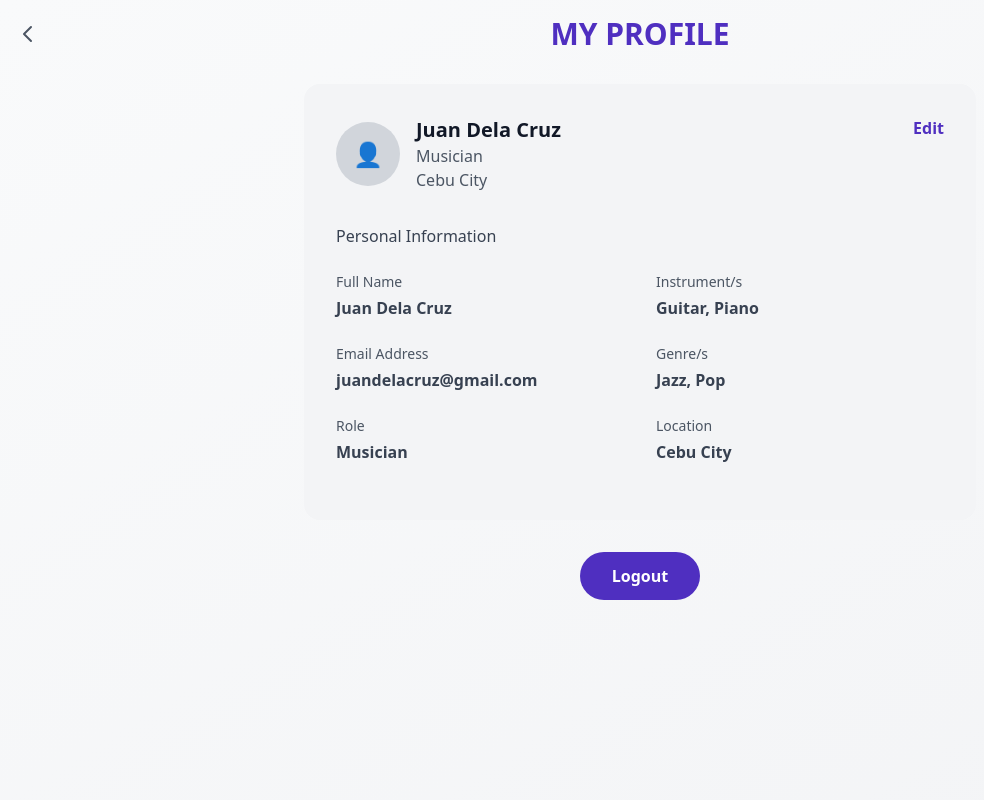
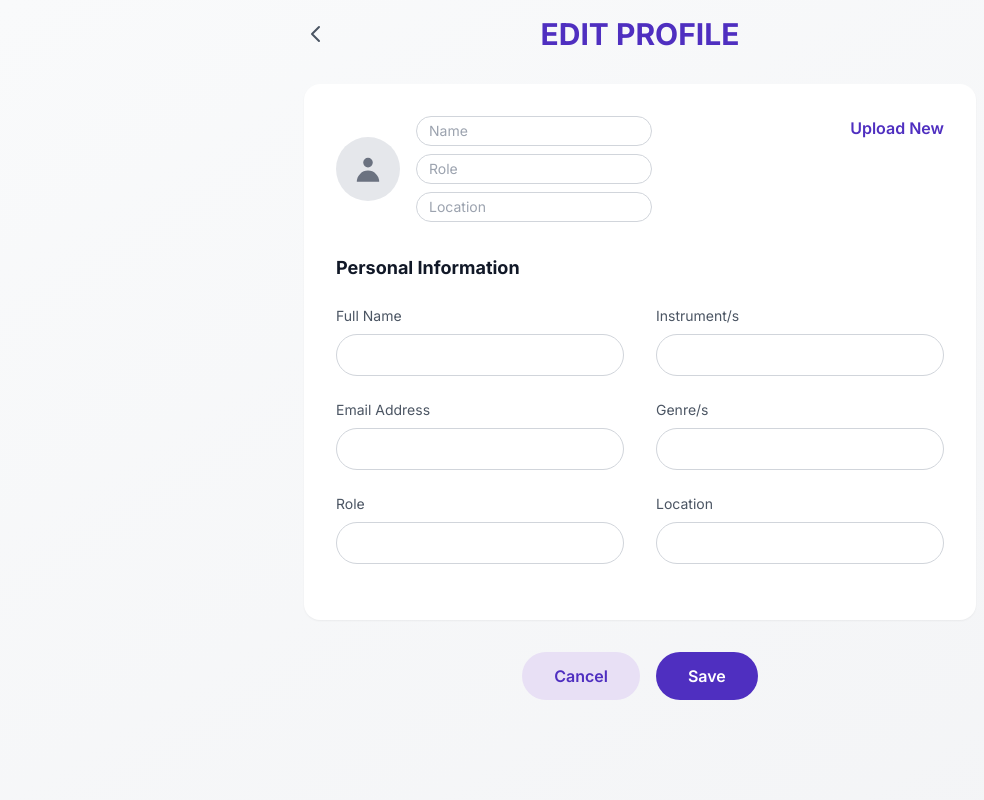
Before and after one commit to zydric/CSIT327-G1-Group1-Harmonix, a Django app: page /accounts/edit_profile/ in a window 1280 px wide. Shown: the whole page, without its empty margins (0-984 px from the left). Run offline with Django 5.2, Linux system fonts and the light colour scheme; some libraries are stand-ins or nearby versions.

Commit message:
feat(accounts): divide code into edit profile and profile

```diff
--- a/accounts/static/accounts/js/musician_profile.js
+++ b/accounts/static/accounts/js/musician_profile.js
@@ -1,3 +1,4 @@
+//TO DISABLE
 const profileData = {
   name: "Juan Dela Cruz",
   role: "Musician",
@@ -20,6 +21,7 @@ function cancelEdit() {
 
 function loadEditForm() {
   document.getElementById("editFullName").value = profileData.name
+
   document.getElementById("editEmail").value = profileData.email
   document.getElementById("editRole").value = profileData.role
   document.getElementById("editInstruments").value = profileData.instruments
--- /dev/null
+++ b/accounts/templates/accounts/edit_musician_profile.html
@@ -0,0 +1,116 @@
+{% load static %}
+<!DOCTYPE html>
+<html lang="en">
+<head>
+    <meta charset="UTF-8">
+    <meta name="viewport" content="width=device-width, initial-scale=1.0">
+    <title>Edit Profile</title>
+    <script src="https://cdn.tailwindcss.com"></script>
+    <style>
+        :root {
+            --primary-color: #4F2FC0;
+            --light-bg: #E8E0F5;
+        }
+        body {
+            font-family: 'Inter', sans-serif;
+        }
+    </style>
+    <link rel="preconnect" href="https://fonts.googleapis.com">
+    <link rel="preconnect" href="https://fonts.gstatic.com" crossorigin>
+    <link href="https://fonts.googleapis.com/css2?family=Inter:wght@400;500;600;700&display=swap" rel="stylesheet">
+</head>
+<body class="bg-gradient-to-br from-gray-50 to-gray-100 min-h-screen p-4">
+    <div id="app" class="max-w-2xl mx-auto">
+
+        <!-- The viewMode div has been completely removed from this file -->
+
+        <!-- Edit Mode - Now always visible -->
+        <div id="editMode">
+
+            <div class="mb-8 flex items-center relative">
+                <button onclick="window.history.back()" class="text-gray-600 hover:text-gray-900 transition absolute left-0 top-1/2 -translate-y-1/2">
+                    <svg class="w-6 h-6" fill="none" stroke="currentColor" viewBox="0 0 24 24">
+                        <path stroke-linecap="round" stroke-linejoin="round" stroke-width="2" d="M15 19l-7-7 7-7"></path>
+                    </svg>
+                </button>
+                <h1 class="text-3xl font-bold text-center mx-auto" style="color: var(--primary-color);">EDIT PROFILE</h1>
+            </div>
+
+
+            <div class="bg-white rounded-2xl shadow-sm p-8 mb-8">
+
+                <div class="flex items-start justify-between mb-8">
+                    <div class="flex items-center gap-4">
+                        <div class="w-16 h-16 bg-gray-200 rounded-full flex items-center justify-center relative group">
+                            <span class="text-gray-500 text-2xl">
+                                <svg xmlns="http://www.w3.org/2000/svg" class="w-8 h-8" viewBox="0 0 20 20" fill="currentColor">
+                                  <path fill-rule="evenodd" d="M10 9a3 3 0 100-6 3 3 0 000 6zm-7 9a7 7 0 1114 0H3z" clip-rule="evenodd" />
+                                </svg>
+                            </span>
+                            <button class="absolute inset-0 bg-black bg-opacity-0 group-hover:bg-opacity-40 rounded-full flex items-center justify-center transition opacity-0 group-hover:opacity-100 cursor-pointer">
+                                <svg class="w-5 h-5 text-white" fill="none" stroke="currentColor" viewBox="0 0 24 24">
+                                    <path stroke-linecap="round" stroke-linejoin="round" stroke-width="2" d="M4 16v1a3 3 0 003 3h10a3 3 0 003-3v-1m-4-4l-4 4m0 0l-4-4m4 4V4"></path>
+                                </svg>
+                            </button>
+                        </div>
+                        <div class="flex flex-col gap-2">
+                            <input type="text" id="editNameHeader" placeholder="Name" class="px-3 py-1 border border-gray-300 rounded-full text-sm focus:outline-none focus:ring-2" style="--tw-ring-color: var(--primary-color);">
+                            <input type="text" id="editRoleHeader" placeholder="Role" class="px-3 py-1 border border-gray-300 rounded-full text-sm focus:outline-none focus:ring-2" style="--tw-ring-color: var(--primary-color);">
+                            <input type="text" id="editLocationHeader" placeholder="Location" class="px-3 py-1 border border-gray-300 rounded-full text-sm focus:outline-none focus:ring-2" style="--tw-ring-color: var(--primary-color);">
+                        </div>
+                    </div>
+                    <button class="font-semibold transition hover:opacity-80" style="color: var(--primary-color);">Upload New</button>
+                </div>
+
+
+                <div class="mb-6">
+                    <h3 class="text-lg font-bold text-gray-900 mb-6">Personal Information</h3>
+                    <div class="grid grid-cols-1 md:grid-cols-2 gap-8">
+
+                        <div class="space-y-6">
+                            <div>
+                                <label class="text-gray-600 text-sm mb-2 block">Full Name</label>
+                                <input type="text" id="editFullName" class="w-full px-4 py-2 border border-gray-300 rounded-full focus:outline-none focus:ring-2" style="--tw-ring-color: var(--primary-color);">
+                            </div>
+                            <div>
+                                <label class="text-gray-600 text-sm mb-2 block">Email Address</label>
+                                <input type="email" id="editEmail" class="w-full px-4 py-2 border border-gray-300 rounded-full focus:outline-none focus:ring-2" style="--tw-ring-color: var(--primary-color);">
+                            </div>
+                            <div>
+                                <label class="text-gray-600 text-sm mb-2 block">Role</label>
+                                <input type="text" id="editRole" class="w-full px-4 py-2 border border-gray-300 rounded-full focus:outline-none focus:ring-2" style="--tw-ring-color: var(--primary-color);">
+                            </div>
+                        </div>
+
+
+                        <div class="space-y-6">
+                            <div>
+                                <label class="text-gray-600 text-sm mb-2 block">Instrument/s</label>
+                                <input type="text" id="editInstruments" class="w-full px-4 py-2 border border-gray-300 rounded-full focus:outline-none focus:ring-2" style="--tw-ring-color: var(--primary-color);">
+                            </div>
+                            <div>
+                                <label class="text-gray-600 text-sm mb-2 block">Genre/s</label>
+                                <input type="text" id="editGenres" class="w-full px-4 py-2 border border-gray-300 rounded-full focus:outline-none focus:ring-2" style="--tw-ring-color: var(--primary-color);">
+                            </div>
+                            <div>
+                                <label class="text-gray-600 text-sm mb-2 block">Location</label>
+                                <input type="text" id="editLocation" class="w-full px-4 py-2 border border-gray-300 rounded-full focus:outline-none focus:ring-2" style="--tw-ring-color: var(--primary-color);">
+                            </div>
+                        </div>
+                    </div>
+                </div>
+            </div>
+
+
+            <div class="flex justify-center gap-4">
+                <!-- Simplified cancel button to just go back in history -->
+                <button onclick="window.history.back()" class="px-8 py-3 rounded-full font-semibold transition" style="background-color: var(--light-bg); color: var(--primary-color);">Cancel</button>
+                <button onclick="saveProfile()" class="px-8 py-3 rounded-full text-white font-semibold transition hover:opacity-90" style="background-color: var(--primary-color);">Save</button>
+            </div>
+        </div>
+    </div>
+
+    <!-- Keep the script tag here, as it's needed for saveProfile() -->
+    <script src="{% static 'accounts/js/musician_profile.js' %}"></script>
+</body>
+</html>
--- a/accounts/templates/accounts/musician_profile.html
+++ b/accounts/templates/accounts/musician_profile.html
@@ -11,13 +11,19 @@
             --primary-color: #4F2FC0;
             --light-bg: #E8E0F5;
         }
+        body {
+            font-family: 'Inter', sans-serif;
+        }
     </style>
+    <link rel="preconnect" href="https://fonts.googleapis.com">
+    <link rel="preconnect" href="https://fonts.gstatic.com" crossorigin>
+    <link href="https://fonts.googleapis.com/css2?family=Inter:wght@400;500;600;700&display=swap" rel="stylesheet">
 </head>
 <body class="bg-gradient-to-br from-gray-50 to-gray-100 min-h-screen p-4">
     <div id="app" class="max-w-2xl mx-auto">
-        <div id="viewMode" class="hidden">
-            <div class="mb-8 flex items-center">
-                <button onclick="window.history.back()" class="text-gray-600 hover:text-gray-900 transition absolute left-4">
+        <div id="viewMode">
+            <div class="mb-8 flex items-center relative">
+                <button onclick="window.history.back()" class="text-gray-600 hover:text-gray-900 transition absolute left-0 top-1/2 -translate-y-1/2">
                     <svg class="w-6 h-6" fill="none" stroke="currentColor" viewBox="0 0 24 24">
                         <path stroke-linecap="round" stroke-linejoin="round" stroke-width="2" d="M15 19l-7-7 7-7"></path>
                     </svg>
@@ -25,11 +31,15 @@
                 <h1 class="text-3xl font-bold text-center mx-auto" style="color: var(--primary-color);">MY PROFILE</h1>
             </div>
 
-            <div class="bg-gray-100 rounded-2xl p-8 mb-8">
+            <div class="bg-white rounded-2xl shadow-sm p-8 mb-8">
                 <div class="flex items-start justify-between mb-8">
                     <div class="flex items-center gap-4">
-                        <div class="w-16 h-16 bg-gray-300 rounded-full flex items-center justify-center">
-                            <span class="text-gray-500 text-2xl">👤</span>
+                        <div class="w-16 h-16 bg-gray-200 rounded-full flex items-center justify-center">
+                            <span class="text-gray-500 text-2xl">
+                                <svg xmlns="http://www.w3.org/2000/svg" class="w-8 h-8" viewBox="0 0 20 20" fill="currentColor">
+                                  <path fill-rule="evenodd" d="M10 9a3 3 0 100-6 3 3 0 000 6zm-7 9a7 7 0 1114 0H3z" clip-rule="evenodd" />
+                                </svg>
+                            </span>
                         </div>
                         <div>
                             <h2 class="text-xl font-bold text-gray-900" id="viewName">Juan Dela Cruz</h2>
@@ -37,25 +47,24 @@
                             <p class="text-gray-600" id="viewLocation">Cebu City</p>
                         </div>
                     </div>
-                    <button onclick="toggleEdit()" class="font-semibold transition hover:opacity-80" style="color: var(--primary-color);">Edit</button>
                 </div>
 
                 <div class="mb-6">
                     <h3 class="block font-medium text-gray-700 mb-6">Personal Information</h3>
-                    <div class="grid grid-cols-2 gap-8">
+                    <div class="grid grid-cols-1 md:grid-cols-2 gap-8">
 
                         <div class="space-y-6">
                             <div>
                                 <p class="text-gray-600 text-sm mb-1">Full Name</p>
-                                <p class="text-gray-700 font-bold" id="viewFullName">Juan Dela Cruz</p>
+                                <p class="text-gray-900 font-bold" id="viewFullName">Juan Dela Cruz</p>
                             </div>
                             <div>
                                 <p class="text-gray-600 text-sm mb-1">Email Address</p>
-                                <p class="text-gray-700 font-bold" id="viewEmail">juandelacruz@gmail.com</p>
+                                <p class="text-gray-900 font-bold" id="viewEmail">juandelacruz@gmail.com</p>
                             </div>
                             <div>
                                 <p class="text-gray-600 text-sm mb-1">Role</p>
-                                <p class="text-gray-700 font-bold" id="viewRoleField">Musician</p>
+                                <p class="text-gray-900 font-bold" id="viewRoleField">Musician</p>
                             </div>
                         </div>
 
@@ -63,96 +72,15 @@
                         <div class="space-y-6">
                             <div>
                                 <p class="text-gray-600 text-sm mb-1">Instrument/s</p>
-                                <p class="text-gray-700 font-bold" id="viewInstruments">Guitar, Piano</p>
+                                <p class="text-gray-900 font-bold" id="viewInstruments">Guitar, Piano</p>
                             </div>
                             <div>
                                 <p class="text-gray-600 text-sm mb-1">Genre/s</p>
-                                <p class="text-gray-700 font-bold" id="viewGenres">Jazz, Pop</p>
+                                <p class="text-gray-900 font-bold" id="viewGenres">Jazz, Pop</p>
                             </div>
                             <div>
                                 <p class="text-gray-600 text-sm mb-1">Location</p>
-                                <p class="text-gray-700 font-bold" id="viewLocationField">Cebu City</p>
-                            </div>
-                        </div>
-                    </div>
-                </div>
-            </div>
-
-
-            <div class="flex justify-center">
-                <a href="{% url 'logout' %}" class="px-8 py-3 rounded-full text-white font-semibold transition hover:opacity-90 flex items-center gap-2" style="background-color: var(--primary-color);">
-                    Logout
-                </a>
-            </div>
-        </div>
-
-
-        <div id="editMode" class="hidden">
-
-            <div class="mb-8 flex items-center">
-                <button onclick="window.history.back()" class="text-gray-600 hover:text-gray-900 transition absolute left-4">
-                    <svg class="w-6 h-6" fill="none" stroke="currentColor" viewBox="0 0 24 24">
-                        <path stroke-linecap="round" stroke-linejoin="round" stroke-width="2" d="M15 19l-7-7 7-7"></path>
-                    </svg>
-                </button>
-                <h1 class="text-3xl font-bold text-center mx-auto" style="color: var(--primary-color);">EDIT PROFILE</h1>
-            </div>
-
-
-            <div class="bg-gray-100 rounded-2xl p-8 mb-8">
-
-                <div class="flex items-start justify-between mb-8">
-                    <div class="flex items-center gap-4">
-                        <div class="w-16 h-16 bg-gray-300 rounded-full flex items-center justify-center relative group">
-                            <span class="text-gray-500 text-2xl">👤</span>
-                            <button class="absolute inset-0 bg-black bg-opacity-0 group-hover:bg-opacity-40 rounded-full flex items-center justify-center transition opacity-0 group-hover:opacity-100">
-                                <svg class="w-5 h-5 text-white" fill="none" stroke="currentColor" viewBox="0 0 24 24">
-                                    <path stroke-linecap="round" stroke-linejoin="round" stroke-width="2" d="M4 16v1a3 3 0 003 3h10a3 3 0 003-3v-1m-4-4l-4 4m0 0l-4-4m4 4V4"></path>
-                                </svg>
-                            </button>
-                        </div>
-                        <div class="flex flex-col gap-2">
-                            <input type="text" id="editNameHeader" placeholder="Name" class="px-3 py-1 border border-gray-300 rounded-full text-sm focus:outline-none focus:ring-2" style="--tw-ring-color: var(--primary-color);">
-                            <input type="text" id="editRoleHeader" placeholder="Role" class="px-3 py-1 border border-gray-300 rounded-full text-sm focus:outline-none focus:ring-2" style="--tw-ring-color: var(--primary-color);">
-                            <input type="text" id="editLocationHeader" placeholder="Location" class="px-3 py-1 border border-gray-300 rounded-full text-sm focus:outline-none focus:ring-2" style="--tw-ring-color: var(--primary-color);">
-                        </div>
-                    </div>
-                    <button class="font-semibold transition hover:opacity-80" style="color: var(--primary-color);">Upload New</button>
-                </div>
-
-
-                <div class="mb-6">
-                    <h3 class="text-lg font-bold text-gray-900 mb-6">Personal Information</h3>
-                    <div class="grid grid-cols-2 gap-8">
-
-                        <div class="space-y-6">
-                            <div>
-                                <label class="text-gray-600 text-sm mb-2 block">Full Name</label>
-                                <input type="text" id="editFullName" class="w-full px-4 py-2 border border-gray-300 rounded-full focus:outline-none focus:ring-2" style="--tw-ring-color: var(--primary-color);">
-                            </div>
-                            <div>
-                                <label class="text-gray-600 text-sm mb-2 block">Email Address</label>
-                                <input type="email" id="editEmail" class="w-full px-4 py-2 border border-gray-300 rounded-full focus:outline-none focus:ring-2" style="--tw-ring-color: var(--primary-color);">
-                            </div>
-                            <div>
-                                <label class="text-gray-600 text-sm mb-2 block">Role</label>
-                                <input type="text" id="editRole" class="w-full px-4 py-2 border border-gray-300 rounded-full focus:outline-none focus:ring-2" style="--tw-ring-color: var(--primary-color);">
-                            </div>
-                        </div>
-
-
-                        <div class="space-y-6">
-                            <div>
-                                <label class="text-gray-600 text-sm mb-2 block">Instrument/s</label>
-                                <input type="text" id="editInstruments" class="w-full px-4 py-2 border border-gray-300 rounded-full focus:outline-none focus:ring-2" style="--tw-ring-color: var(--primary-color);">
-                            </div>
-                            <div>
-                                <label class="text-gray-600 text-sm mb-2 block">Genre/s</label>
-                                <input type="text" id="editGenres" class="w-full px-4 py-2 border border-gray-300 rounded-full focus:outline-none focus:ring-2" style="--tw-ring-color: var(--primary-color);">
-                            </div>
-                            <div>
-                                <label class="text-gray-600 text-sm mb-2 block">Location</label>
-                                <input type="text" id="editLocation" class="w-full px-4 py-2 border border-gray-300 rounded-full focus:outline-none focus:ring-2" style="--tw-ring-color: var(--primary-color);">
+                                <p class="text-gray-900 font-bold" id="viewLocationField">Cebu City</p>
                             </div>
                         </div>
                     </div>
@@ -161,12 +89,17 @@
 
 
             <div class="flex justify-center gap-4">
-                <button onclick="cancelEdit()" class="px-8 py-3 rounded-full font-semibold transition" style="background-color: var(--light-bg); color: var(--primary-color);">Cancel</button>
-                <button onclick="saveProfile()" class="px-8 py-3 rounded-full text-white font-semibold transition hover:opacity-90" style="background-color: var(--primary-color);">Save</button>
+                 <a href="edit_musician_profile.html" class="px-8 py-3 rounded-full font-semibold transition" style="background-color: var(--light-bg); color: var(--primary-color);">
+                    Edit Profile
+                </a>
+                <a href="{% url 'logout' %}" class="px-8 py-3 rounded-full text-white font-semibold transition hover:opacity-90 flex items-center gap-2" style="background-color: var(--primary-color);">
+                    Logout
+                </a>
             </div>
         </div>
+
+
     </div>
 
-    <script src="{% static 'accounts/js/musician_profile.js' %}"></script>
 </body>
 </html>
--- a/accounts/urls.py
+++ b/accounts/urls.py
@@ -6,9 +6,9 @@ urlpatterns = [
     path('login/', views.login_view, name='login'),
     path('logout/', views.logout_view, name='logout'),
 
-    #Profile & Edit Profile Urls
+    #Profile and Edit Profile for APIs
     #path('profile/', views.get_profile, name='get_profile'),
-    # path('profile/edit/', views.edit_profile, name='edit_profile'),
 
-    path('edit_profile/', views.edit_profile, name='edit_profile'),
+    path('musician_profile/', views.musician_profile_view, name='musician_profile'),
+    path('edit_profile/', views.edit_profile_view, name='edit_profile'),
 ]
--- a/accounts/views.py
+++ b/accounts/views.py
@@ -90,6 +90,10 @@ def logout_view(request):
 def get_profile(request):
     return render(request, 'accounts/musician_profile.html')
 
+#   ============================
+#        API CALL
+#   ============================
+
 # @api_view(['PUT'])
 # @permission_classes([IsAuthenticated])
 # def edit_profile(request):
@@ -105,7 +109,28 @@ def get_profile(request):
 #     else:
 #         return Response(serializer.errors, status=400)
 
+
+def musician_profile_view(request):
+    return render(request, 'accounts/musician_profile.html')
+
+
 # @csrf_protect
 # @permission_classes([IsAuthenticated])
-def edit_profile(request):
-    return render(request, 'accounts/musician_profile.html')
+def edit_profile_view(request):
+    return render(request, 'accounts/edit_musician_profile.html')
+
+
+    # user = request.user
+    # if request.method == 'POST':
+    #     location = request.POST.get('location')
+    #     genres = request.POST.get('genres')
+    #     instruments = request.POST.get('instruments')
+
+    #     # Update user profile fields
+    #     user.location = location
+    #     user.genres = genres
+    #     user.instruments = instruments
+    #     user.save()
+
+    #     messages.success(request, 'Profile updated successfully!')
+    #     return redirect('edit_profile')
--- a/templates/home.html
+++ b/templates/home.html
@@ -18,7 +18,7 @@
 
         <div class="flex space-x-15 text-md font-bold text-[#4F2FC0]">
             <a href="#" class="hover:text-purple-600 transition-colors">HOME</a>
-            <a href="{% url 'edit_profile' %}" class="hover:text-purple-600 transition-colors">PROFILE</a>
+            <a href="{% url 'musician_profile' %}" class="hover:text-purple-600 transition-colors">PROFILE</a>
             <a href="#" class="hover:text-purple-600 transition-colors">LISTINGS</a>
             <a href="{% url 'logout' %}" class="hover:text-purple-600 transition-colors">LOGOUT</a>
         </div>
```
